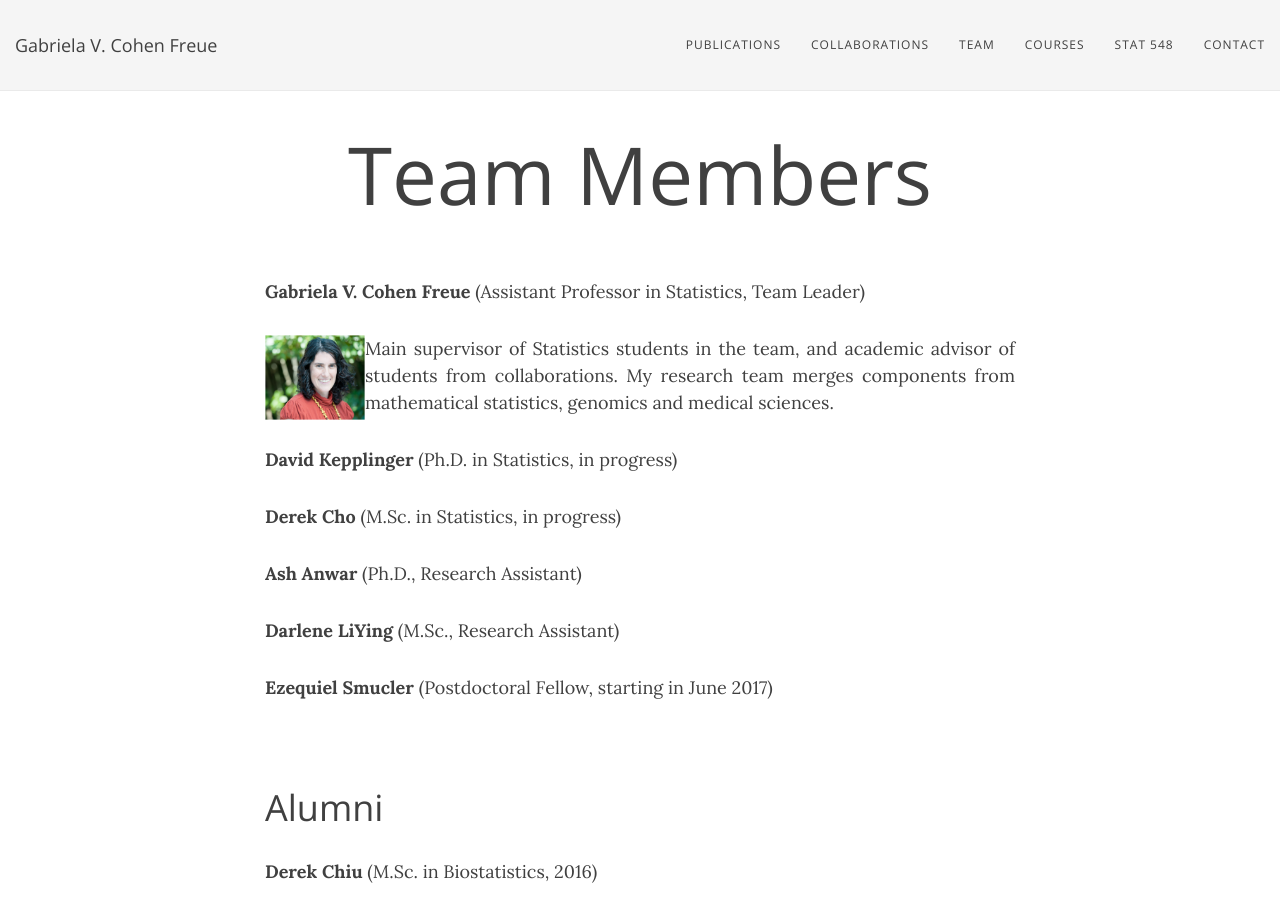
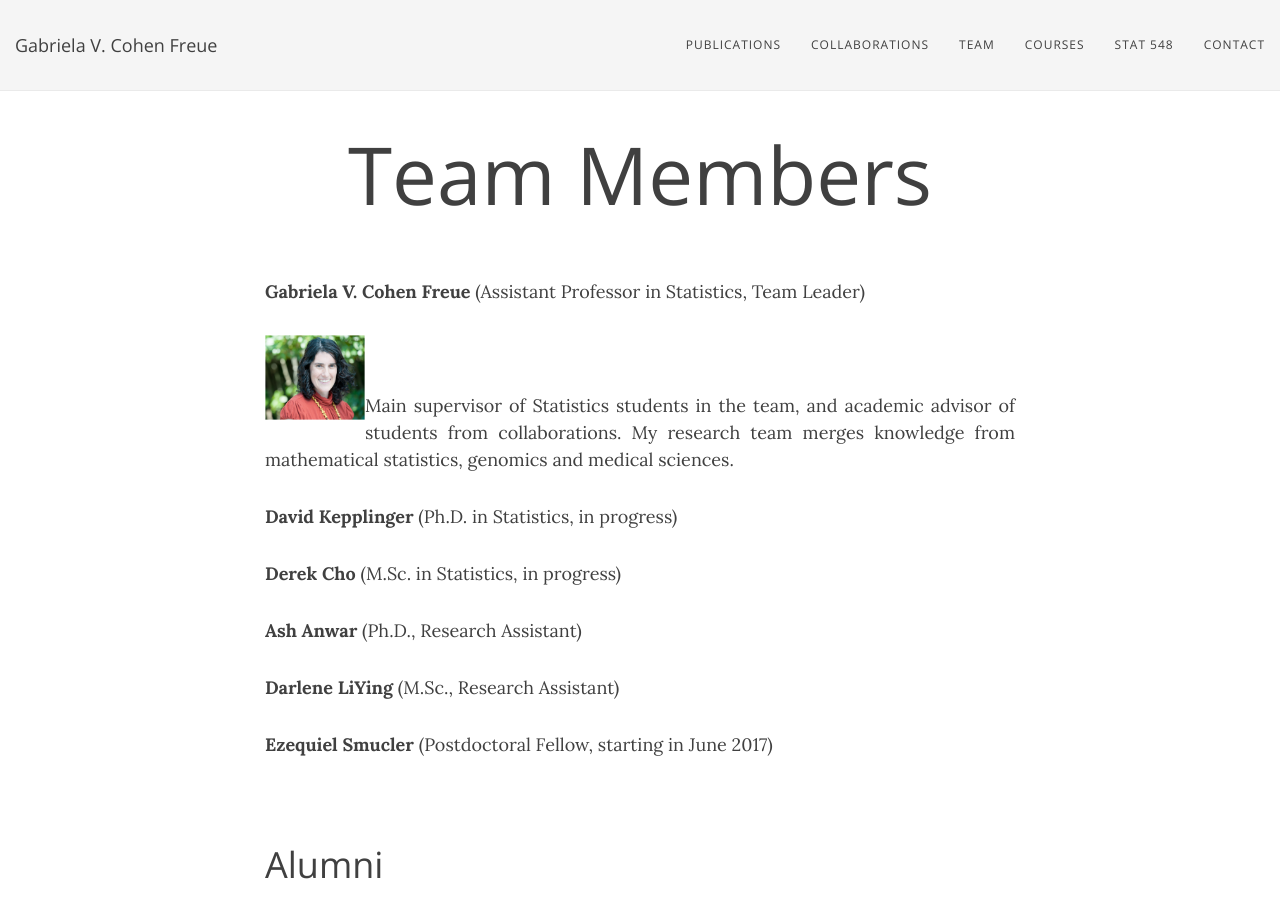
Before and after one commit to gcohenfr/gcohenfr.github.io, a Jekyll site: the page built from team.md, in a window 1280 px wide and 900 px high. Built offline with Jekyll 4.4.1, drawn with Linux system fonts in a browser that asks for light colours; nearby versions of some CDN libraries.

Commit message:
Update team.md

```diff
--- a/team.md
+++ b/team.md
@@ -6,8 +6,9 @@
 **Gabriela V. Cohen Freue** (Assistant Professor in Statistics, Team Leader)
 
 <img style="float: left;" src="/img/me.png" height="85" width="100">
+<br>
 
-Main supervisor of Statistics students in the team, and academic advisor of students from collaborations. My research team merges components from mathematical statistics, genomics and medical sciences.
+Main supervisor of Statistics students in the team, and academic advisor of students from collaborations. My research team merges knowledge from mathematical statistics, genomics and medical sciences.
 
 **David Kepplinger** (Ph.D. in Statistics, in progress)
 
```
